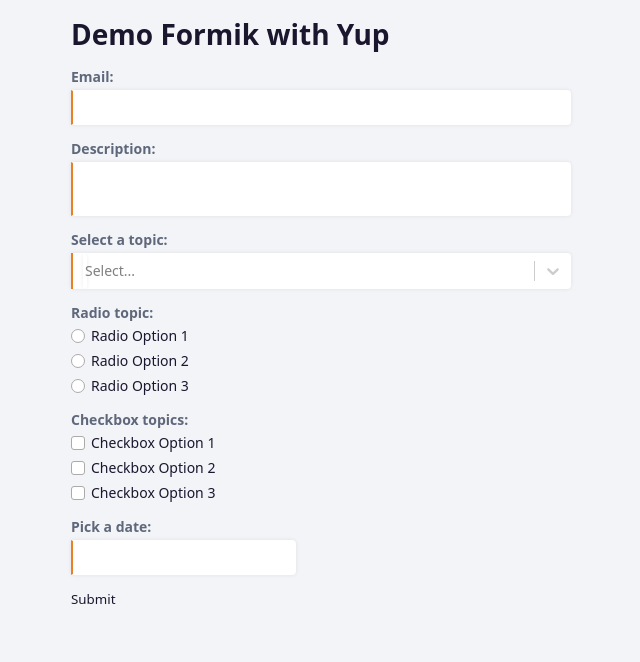
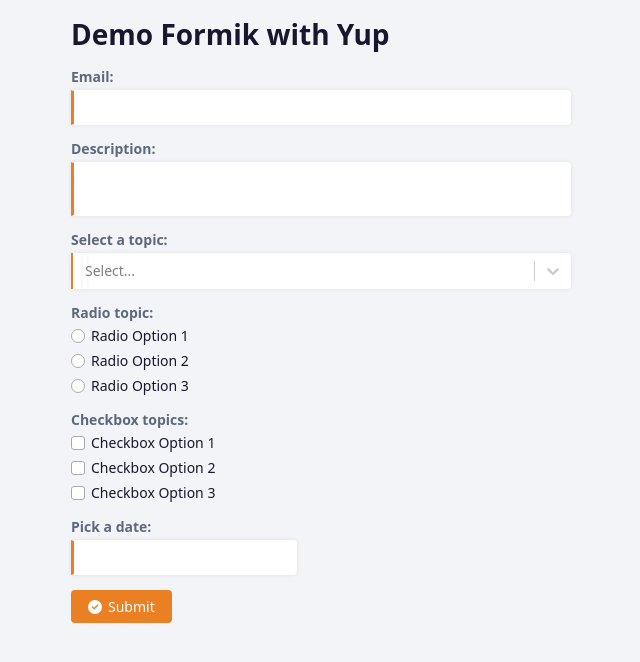
Before and after one commit to kietnguyendevtest/demo-formik-yup, a React (Create React App) app: page / in a window 1280 px wide. Shown: the top 662 px of the page, without its empty margins (319-959 px from the left). Built offline with nearby package versions, Linux system fonts and the light colour scheme.

Commit message:
custom button

```diff
--- a/public/index.html
+++ b/public/index.html
@@ -1,5 +1,5 @@
 <!DOCTYPE html>
-<html lang="en">
+<html lang="en" class="dark1">
 
 <head>
   <meta charset="utf-8" />
--- a/src/App.css
+++ /dev/null
@@ -1,55 +0,0 @@
-body {
-    font-family: system-ui, -apple-system, BlinkMacSystemFont, 'Segoe UI', Roboto, Oxygen, Ubuntu, Cantarell, 'Open Sans', 'Helvetica Neue', sans-serif;
-}
-.App {
-    display: flex;
-    justify-content: center;
-    align-items: center;
-    flex-direction: column;
-}
-
-label {
-    font-weight: bold;
-    display: flex;
-    margin-bottom: 5px;
-}
-
-input[type='text'],
-input[type='email'],
-textarea,
-select {
-    display: block;
-    width: 400px;
-    padding: 6px 12px;
-    font-size: 14px;
-    color: #555;
-    outline: none;
-    background-color: #fff;
-    border: 1px solid #ccc;
-    border-radius: 4px;
-}
-select {
-    width: 426px;
-}
-.radio-control, .checkbox-control {
-    display: flex;
-    align-items: center;
-    height: 30px;
-}
-.radio-control input, .checkbox-control input {
-    margin: 0;
-    margin-top: 3px;
-}
-.radio-control label, .checkbox-control label {
-    margin: 0;
-    padding-left: 10px;
-    font-weight: normal;
-}
-
-.form-control {
-    margin-bottom: 20px;
-}
-
-.error {
-    color: red;
-}
--- a/src/App.js
+++ b/src/App.js
@@ -1,14 +1,25 @@
+import { BrowserRouter, Routes, Route } from "react-router-dom";
+import { library } from '@fortawesome/fontawesome-svg-core';
+import { fas } from "@fortawesome/free-solid-svg-icons";
+import { far } from "@fortawesome/free-regular-svg-icons";
+import { fab } from "@fortawesome/free-brands-svg-icons";
 
 import DemoForm from './components/DemoForm';
 import LoginForm from './components/LoginForm';
 import "./assets/scss/main.scss";
 
+
 function App() {
+
+    library.add(fas, far, fab);
+
     return (
-        <div className="App">
-            <DemoForm />
-            {/* <LoginForm /> */}
-        </div>
+        <BrowserRouter>
+            <div className="App">
+                <DemoForm />
+                {/* <LoginForm /> */}
+            </div>
+        </BrowserRouter>
     );
 }
 
--- a/src/assets/scss/base/_base.scss
+++ b/src/assets/scss/base/_base.scss
@@ -56,6 +56,10 @@
     background: transparent;
 }
 
+textarea {
+    resize: none;
+}
+
 input:-webkit-autofill,
 input:-webkit-autofill:focus,
 input:-webkit-autofill:active,
--- a/src/assets/scss/components/_controls.scss
+++ b/src/assets/scss/components/_controls.scss
@@ -12,7 +12,7 @@
     outline: none;
     background-color: var(--form-control-color);
     border: 1px solid transparent;
-    border-left: 2px solid var(--primary-color);
+    border-left: 3px solid var(--primary-color);
     border-radius: 0 4px 4px 0;
     box-shadow: rgba(0, 0, 0, 0.08) 0px 0px 4px;
 
@@ -20,10 +20,6 @@
         font-size: 1.6rem;
         padding: 6px 10px;
     }
-}
-
-textarea {
-    resize: none;
 }
 
 .form-control {
@@ -48,7 +44,7 @@
     }
 
     .form-error {
-        margin-top: 6px;
+        margin-top: 5px;
         color: #fd4646;
         font-size: 1.2rem;
         font-weight: 500;
@@ -80,10 +76,10 @@
             font-size: 1.4rem;
         }
         .react-select__option--is-focused {
-            background: #ea7f2330;
+            background-color: #ea7f2330;
         }
         .react-select__option--is-selected {
-            background: var(--primary-color) !important;
+            background-color: var(--primary-color) !important;
         }
     }
 
@@ -111,14 +107,14 @@
             width: 14px;
             height: 14px;
             margin-right: 6px;
-            background: #fff;
+            background-color: #fff;
             border: 1px solid #ababab;
             border-radius: 50%;
-            transition: "border-color";
+            transition-property: border-color;
             transition-duration: 200ms;
         }
         label::after {
-            transition: "background";
+            transition-property: background-color;
             transition-duration: 200ms;
         }
 
@@ -136,7 +132,7 @@
             left: 3px;
             width: 8px;
             height: 8px;
-            background: var(--primary-color);
+            background-color: var(--primary-color);
             border-radius: 50%;
         }
     }
@@ -166,10 +162,10 @@
             width: 14px;
             height: 14px;
             margin-right: 6px;
-            background: #fff;
+            background-color: #fff;
             border: 1px solid #ababab;
             border-radius: 3px;
-            transition: "border-color", "background";
+            transition-property: border-color, background-color;
             transition-duration: 200ms;
         }
 
@@ -179,7 +175,7 @@
 
         [type="checkbox"]:checked ~ label::before {
             border-color: var(--primary-color);
-            background: var(--primary-color);
+            background-color: var(--primary-color);
         }
 
         [type="checkbox"]:checked ~ label::after {
--- a/src/assets/scss/themes/_dark.scss
+++ b/src/assets/scss/themes/_dark.scss
@@ -4,4 +4,6 @@
 
     --form-control-color: #ebebeb;
     --form-label-color: #ebebeb;
+
+    --btn-vrtext-color: #fff;
 }
--- a/src/assets/scss/themes/_light.scss
+++ b/src/assets/scss/themes/_light.scss
@@ -1,8 +1,13 @@
 html {
+    --white: #fff;
+    --black: #333;
+
     --primary-color: #ea7f23;
     --text-color: #1a162e;
     --body-bg: #f2f4f7;
 
     --form-control-color: #fff;
     --form-label-color: #5f687b;
+
+    --btn-vrtext-color: #333;
 }
--- /dev/null
+++ b/src/components/Controls/Button/Button.module.scss
@@ -0,0 +1,76 @@
+.btn-wrapper {
+    display: inline-flex;
+    align-items: center;
+    user-select: none;
+    cursor: pointer;
+    min-width: 63px;
+    padding: 6px 16px;
+    font-size: 1.4rem;
+    font-weight: 500;
+    border-radius: 4px;
+    border: 1px solid transparent;
+    background-color: var(--white);
+    color: var(--black);
+
+    & + .btn-wrapper {
+        margin-left: 8px;
+    }
+
+    &.disabled {
+        pointer-events: none;
+        opacity: 0.7;
+    }
+
+    //--Variant
+    &.contained {
+        background-color: var(--primary-color);
+        color: var(--white);
+        transition-property: background-color, box-shadow;
+        transition-duration: 0.3s;
+
+        &:hover {
+            background-color: #e3700c;
+            box-shadow: 0px 2px 4px -1px rgba(0, 0, 0, 0.2);
+        }
+    }
+
+    &.outline {
+        color: var(--primary-color);
+        border-color: #e3ac7c;
+
+        transition-property: background-color, border-color;
+        transition-duration: 0.3s;
+
+        &:hover {
+            background-color: #fff6ee;
+            border-color: #e3700c;
+        }
+    }
+
+    &.text {
+        background-color: transparent;
+        color: var(--btn-vrtext-color);
+        transition: background-color;
+        transition-duration: 0.3s;
+
+        &:hover {
+            background-color: #ababab2e;
+        }
+    }
+
+    //--Size
+    &.small {
+        padding: 4px 10px;
+        font-size: 1.3rem;
+    }
+
+    &.large {
+        padding: 8px 22px;
+        font-size: 1.5rem;
+    }
+
+    .icon + .title,
+    .title + .icon {
+        margin-left: 6px;
+    }
+}
--- /dev/null
+++ b/src/components/Controls/Button/index.jsx
@@ -0,0 +1,62 @@
+import React from 'react';
+import classNames from 'classnames/bind';
+import { Link } from 'react-router-dom';
+import styles from './Button.module.scss';
+
+const cx = classNames.bind(styles);
+
+function Button(props) {
+    const {
+        children,
+        to, href,
+        variant = 'contained', //contained, outline, text
+        size = 'medium', //small, medium, large
+        disabled = false,
+        leftIcon,
+        rightIcon,
+        className,
+        onClick,
+        ...passProps
+    } = props;
+
+    let Comp = 'button';
+
+    const _props = {
+        onClick,
+        ...passProps,
+    }
+
+    // Remove event listener when btn is disabled
+    if (disabled) {
+        Object.keys(_props).forEach((key) => {
+            if (key.startsWith('on') && typeof _props[key] === 'function') {
+                delete _props[key];
+            }
+        });
+    }
+
+    if (to) {
+        _props.to = to;
+        Comp = Link;
+    } else if (href) {
+        _props.href = href;
+        Comp = 'a';
+    }
+
+    const classes = cx('btn-wrapper', {
+        [className]: className,
+        [variant]: variant,
+        [size]: size,
+        disabled,
+    });
+
+    return (
+        <Comp className={classes} {..._props}>
+            {leftIcon && <span className={cx('icon')}>{leftIcon}</span>}
+            <span className={cx('title')}>{children}</span>
+            {rightIcon && <span className={cx('icon')}>{rightIcon}</span>}
+        </Comp>
+    );
+}
+
+export default Button;
--- a/src/components/DemoForm/index.jsx
+++ b/src/components/DemoForm/index.jsx
@@ -1,7 +1,9 @@
 import React, { useState } from 'react';
+import { FontAwesomeIcon } from '@fortawesome/react-fontawesome';
 import { Formik, Form } from 'formik';
 import * as Yup from 'yup';
 import FormikControl from '../Controls/FormikControl';
+import Button from '../Controls/Button';
 
 function DemoForm() {
     const [result, setResult] = useState('');
@@ -70,12 +72,14 @@
 
                                             <FormikControl control='date' lable='Pick a date:' name='birthDate' />
 
-                                            <button
+                                            <Button
+                                                variant="contained"
                                                 type='submit'
-                                            //disabled={!formik.isValid}
+                                                disabled={!formik.isValid}
+                                                leftIcon={<FontAwesomeIcon icon="fa-solid fa-circle-check" />}
                                             >
                                                 Submit
-                                            </button>
+                                            </Button>
 
                                             {/* {formik.values.selectOpt === "opt2" ? "show something" : ""} */}
                                         </Form>
```
Also changed, not shown: package.json (+7 -0 lines), 1 other file (tests, documents, lock files or other folders).
